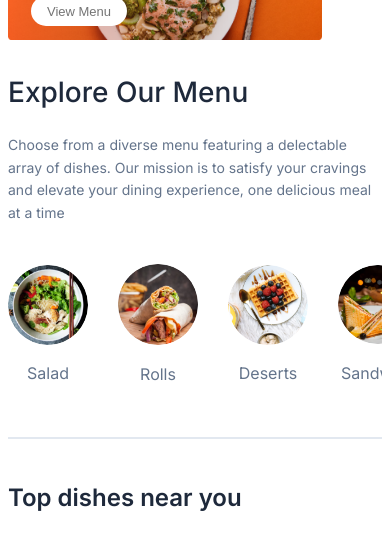
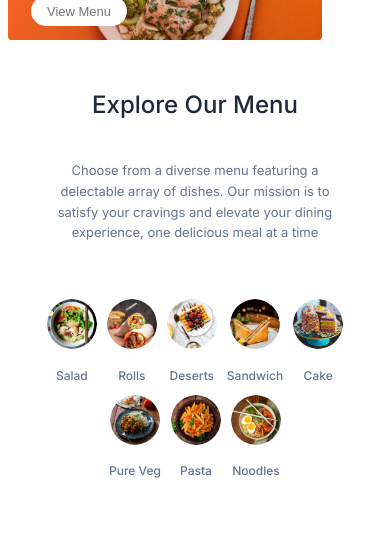
Before and after one commit to heavyhitter69/oud-restaurant, a React (Vite) app in the folder frontend/: page / in a window 390 px wide. Shown: the part 212-758 px from the top of the page. Built offline with nearby package versions, Linux system fonts and the light colour scheme; no server answers.

Commit message:
Fix cart persistence, Veg Salad image, banner styling, and improve responsiveness

```diff
--- a/frontend/src/components/Banner/Banner.css
+++ b/frontend/src/components/Banner/Banner.css
@@ -61,6 +61,23 @@
   overflow: hidden;
   box-shadow: 0 20px 40px rgba(0, 0, 0, 0.3);
   animation: slideIn 0.4s ease-out;
+  background: var(--surface);
+}
+
+/* Large screens */
+@media (min-width: 1200px) {
+  .banner-content-wrapper {
+    width: 1000px;
+    height: 600px;
+  }
+
+  .banner-text-content h2 {
+    font-size: 3rem;
+  }
+
+  .banner-text-content p {
+    font-size: 1.5rem;
+  }
 }
 
 @keyframes slideIn {
@@ -264,6 +281,10 @@
 }
 
 @media (max-width: 480px) {
+  .banner-overlay {
+    padding: 0.5rem;
+  }
+
   .banner-content-wrapper {
     height: 350px;
   }
@@ -290,3 +311,17 @@
     height: 30px;
   }
 }
+
+@media (max-width: 360px) {
+  .banner-content-wrapper {
+    height: 300px;
+  }
+
+  .banner-text-content h2 {
+    font-size: 1.25rem;
+  }
+
+  .banner-text-content p {
+    font-size: 0.75rem;
+  }
+}
--- a/frontend/src/components/ExploreMenu/ExploreMenu.css
+++ b/frontend/src/components/ExploreMenu/ExploreMenu.css
@@ -2,39 +2,52 @@
     display: flex;
     flex-direction: column;
     gap: 20px;
+    align-items: center;
+    text-align: center;
+    padding: 2rem 1rem;
 }
 .explore-menu h1{
     color: var(--text-primary);
     font-weight: 500;
+    margin-bottom: 1rem;
 }
 .explore-menu-text{
-    max-width: 60%;
+    max-width: 800px;
     color: var(--text-secondary);
+    line-height: 1.6;
+    margin: 0 auto;
 }
 .explore-menu-list{
     display: flex;
-    justify-content: space-between;
+    justify-content: center;
     align-items: center;
     gap: 30px;
     text-align: center;
     margin: 20px 0px;
-    overflow-x: scroll;
+    overflow-x: auto;
+    padding: 1rem 0;
+    flex-wrap: wrap;
+    max-width: 1200px;
+    width: 100%;
 }
 .explore-menu-list::-webkit-scrollbar{
     display: none;
 }
 .explore-menu-list-item img{
-    width: 7.5vw;
+    width: 80px;
+    height: 80px;
     min-width: 80px;
     cursor: pointer;
     border-radius: 50%;
     transition: 0.2s;
+    object-fit: cover;
 }
 .explore-menu-list-item p{
     margin-top: 10px;
     color: var(--text-secondary);
-    font-size: max(1.4vw,16px);
+    font-size: 16px;
     cursor: pointer;
+    font-weight: 500;
 }
 .explore-menu hr{
     margin: 10px 0px;
@@ -46,9 +59,60 @@
     border: 4px solid tomato;
     padding: 2px;
 }
-@media (max-width:1050px) {
-    .explore-menu-text{
+/* Responsive Design */
+@media (max-width: 1200px) {
+    .explore-menu-list {
         max-width: 100%;
+        gap: 20px;
+    }
+}
+
+@media (max-width: 768px) {
+    .explore-menu {
+        padding: 1rem;
+    }
+
+    .explore-menu-text {
+        max-width: 100%;
+        font-size: 14px;
+        padding: 0 1rem;
+    }
+
+    .explore-menu-list {
+        gap: 15px;
+    }
+
+    .explore-menu-list-item img {
+        width: 60px;
+        height: 60px;
+        min-width: 60px;
+    }
+
+    .explore-menu-list-item p {
         font-size: 14px;
     }
 }
+
+@media (max-width: 480px) {
+    .explore-menu h1 {
+        font-size: 1.5rem;
+    }
+
+    .explore-menu-text {
+        font-size: 13px;
+    }
+
+    .explore-menu-list {
+        gap: 10px;
+    }
+
+    .explore-menu-list-item img {
+        width: 50px;
+        height: 50px;
+        min-width: 50px;
+    }
+
+    .explore-menu-list-item p {
+        font-size: 12px;
+    }
+}
--- a/frontend/src/context/StoreContext.jsx
+++ b/frontend/src/context/StoreContext.jsx
@@ -253,6 +253,13 @@ const StoreContextProvider = (props) => {
     }
   }, [token, setCartItemsAndPersist]);
 
+  // Persist cart to localStorage whenever it changes
+  useEffect(() => {
+    if (Object.keys(cartItems).length > 0) {
+      localStorage.setItem("cartItems", JSON.stringify(cartItems));
+    }
+  }, [cartItems]);
+
   const contextValue = {
     food_list,
     cartItems,
--- a/frontend/src/index.css
+++ b/frontend/src/index.css
@@ -205,6 +205,23 @@ a {
   max-width: 1200px;
   margin: 0 auto;
   padding: 0 1rem;
+  min-height: 100vh;
+  display: flex;
+  flex-direction: column;
+}
+
+/* Responsive container */
+@media (max-width: 1200px) {
+  .app {
+    max-width: 100%;
+    padding: 0 1rem;
+  }
+}
+
+@media (max-width: 768px) {
+  .app {
+    padding: 0 0.5rem;
+  }
 }
 
 /* Responsive Container */
```
Also changed, not shown: frontend/src/components/FoodItem/FoodItem.jsx (+3 -1 lines).
